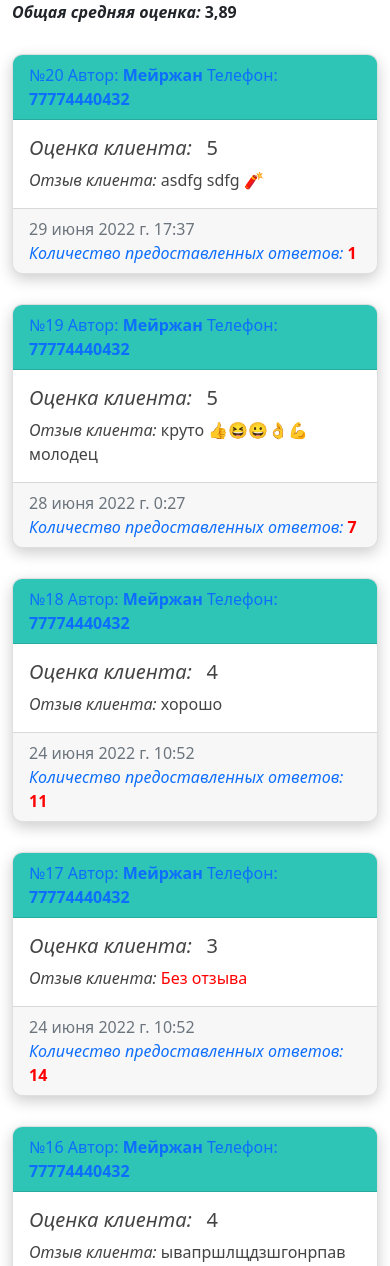
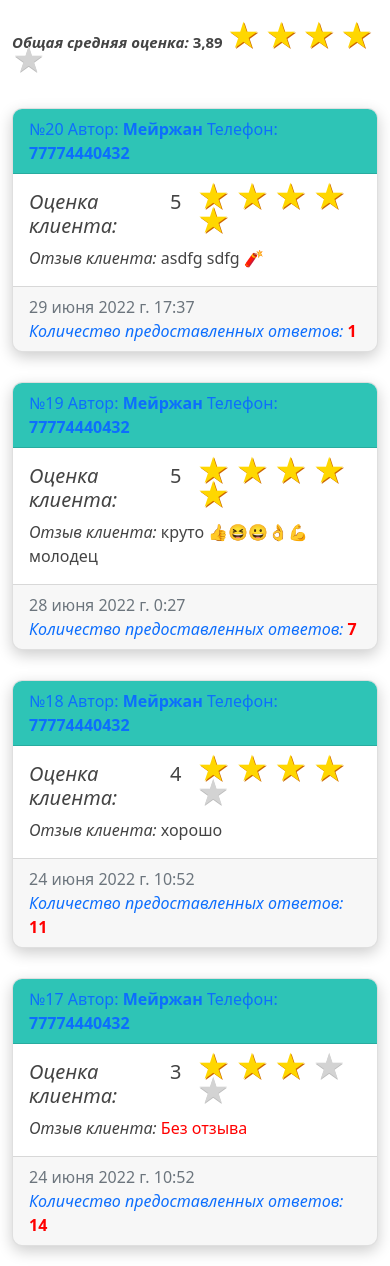
Before and after one commit to stybayev/esdp-ap-5-6-team-3, a Django app: page /feedbacks/ in a window 390 px wide. Shown: the part 86-1352 px from the top of the page. Run offline with Django 4.2, Linux system fonts and the light colour scheme; data comes from the database, SQL or seed files in the repository; some libraries are stand-ins or nearby versions.

Commit message:
# Стилизовал изменения

```diff
--- a/static/css/style.css
+++ b/static/css/style.css
@@ -34,7 +34,6 @@ footer {
 .pagination .current-page {
     display: inline-block;
 }
-
 .pagination .current-page input {
     width: 50px;
     padding: 5px 7px;
@@ -79,6 +78,19 @@ footer {
     border-radius: 10px;
     padding: 10px;
 }
+.btn-3 {
+    background-color: #FF4540;
+    color: white;
+    border-radius: 10px;
+    padding: 10px;
+}
+.btn-4 {
+    background-color: #1FAB89
+;
+    color: white;
+    border-radius: 10px;
+    padding: 10px;
+}
 .menu {
     color: #ffffff;
     font-weight: bold;
@@ -90,6 +102,7 @@ footer {
     display: flex;
     justify-content: space-between;
     margin-top: 30px;
+    width: 60%;
 }
 .title_dish {
     margin-top: 20px;
@@ -145,7 +158,36 @@ footer {
     border-radius: 10px;
     padding: 10px;
 }
+.rating-result {
+    margin-top: 30px;
+    color: #444;
+}
+.rating-result span {
+    padding: 0;
+    font-size: 32px;
+
+    line-height: 0;
+    color: lightgrey;
+    text-shadow: 0px 1px #bbb;
+
+}
+.rating-result > span:before {
+    content: '★';
+}
+.rating-result > span.active {
+    color: gold;
+    text-shadow: 1px 1px #c60;
+}
+.title_feedback {
+    font-size: 25px;
+}
 @media (max-width: 1000px) {
+    .button_my {
+    display: flex;
+    justify-content: space-between;
+    margin-top: 30px;
+    width: 80%;
+    }
     .form_all {
         width: 80%;
     }
@@ -177,6 +219,9 @@ footer {
     }
 }
 @media (max-width: 800px) {
+    .title_feedback {
+    font-size: 20px;
+    }
     .table-responsive table thead {
         display: none;
     }
@@ -233,7 +278,9 @@ footer {
     margin-top: 20px;
     flex-wrap: wrap;
 }
-
+.bot {
+    margin-bottom: 10px;
+}
 @media screen and (max-width: 1200px) {
     .card_aboutus {
         width: 450px;
@@ -255,6 +302,12 @@ footer {
     .card_aboutus {
         width: 600px;
     }
+    .button_my {
+    display: flex;
+    justify-content: space-between;
+    margin-top: 30px;
+    width: 100%;
+    }
 }
 
 @media screen and (max-width: 480px) {
@@ -264,7 +317,9 @@ footer {
         font-size: 15px;
         width: 170px;
     }
-
+    .title_feedback {
+    font-size: 15px;
+    }
     .card_aboutus {
         width: 450px;
         font-size: 15px;
```
Lines whose indentation alone changed are shown as unchanged.
